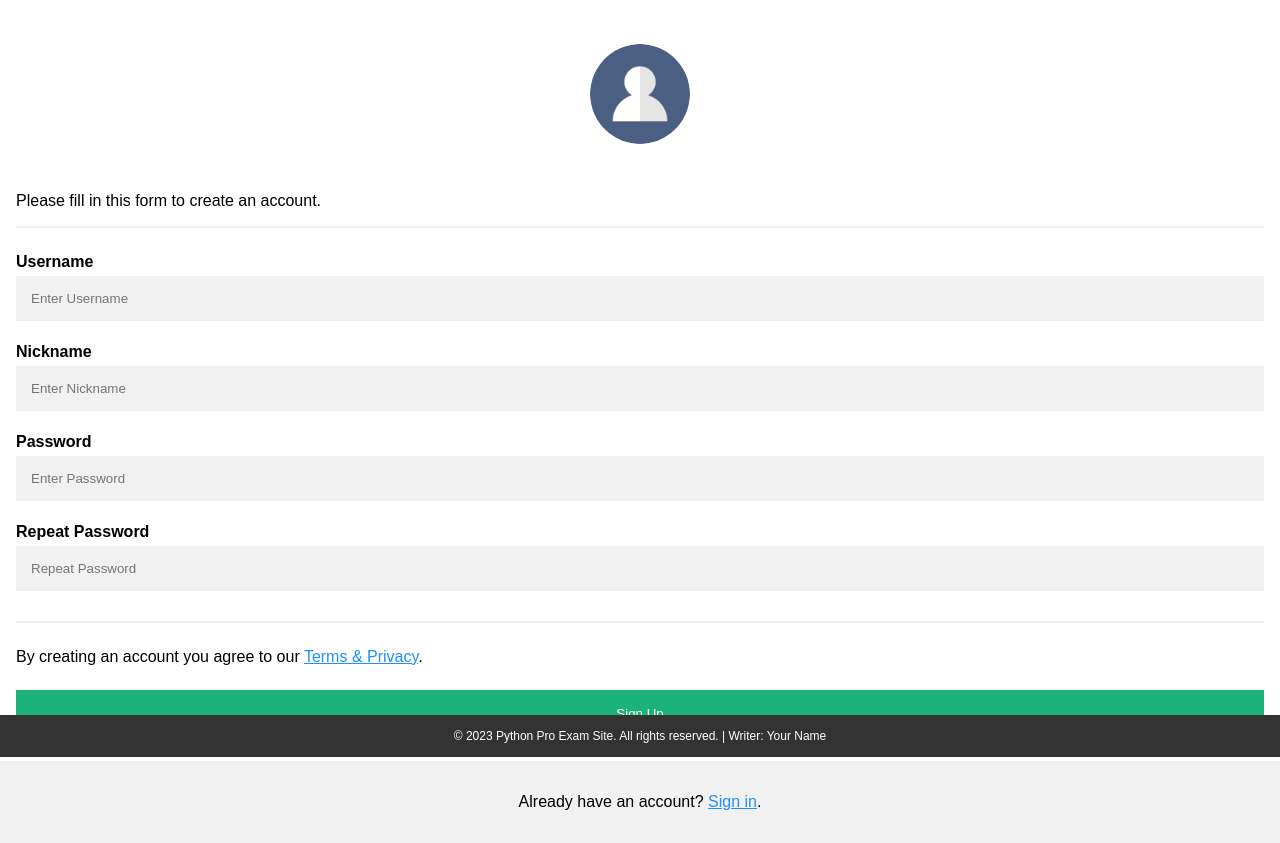
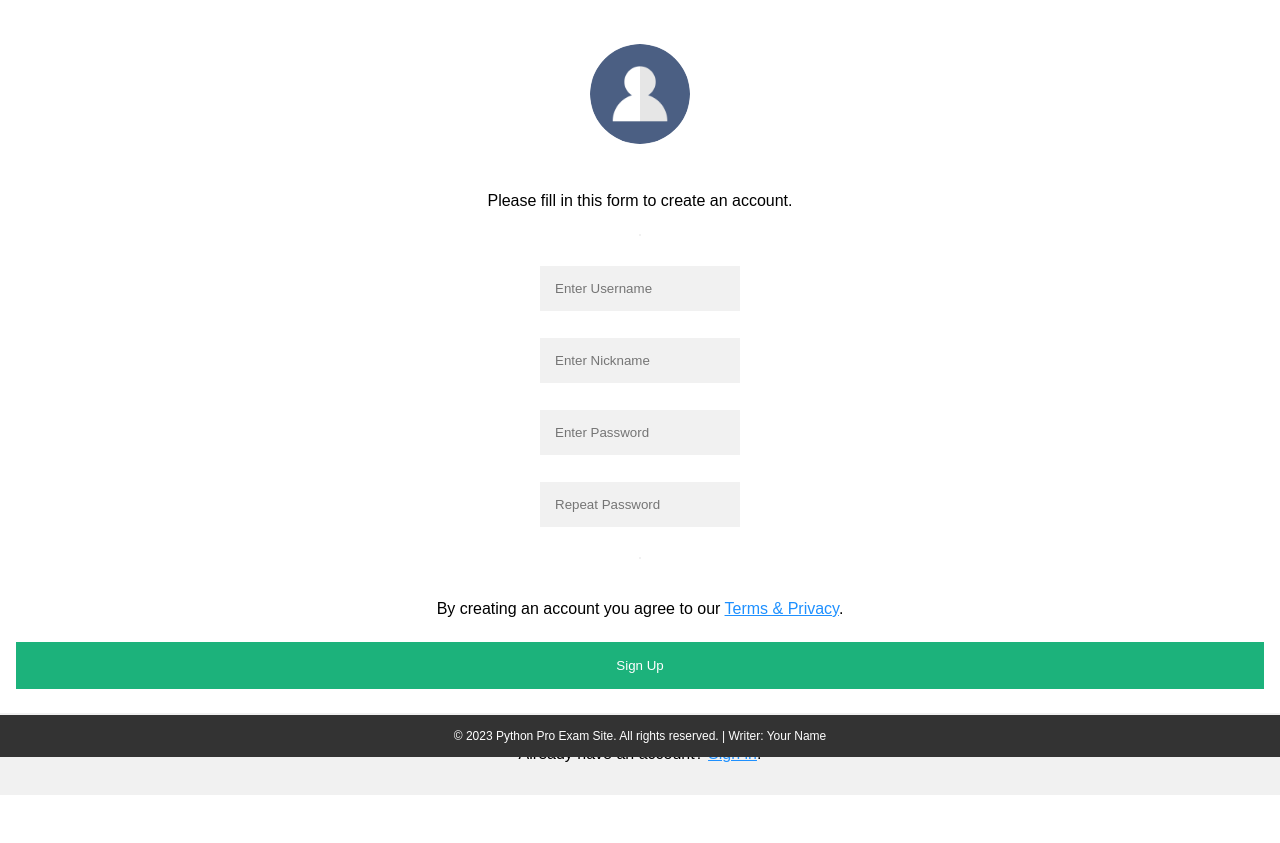
Before and after one commit to sevggii/Python_Web_Project, a Flask app: page /register in a window 1280 px wide. Shown: the part 43-886 px from the top of the page. After the commit the page ends 838 px from the top, so only its background shows below. Run offline with Flask 3, Linux system fonts and the light colour scheme.

Commit message:
text box sizes (Sign Up)

```diff
--- a/templates/register.html
+++ b/templates/register.html
@@ -18,17 +18,24 @@
     .container {
       padding: 16px;
       background-color: white;
+      display: flex;
+      flex-direction: column;
+      justify-content: center;
+      align-items: center;
     }
 
     /* Full-width input fields */
     input[type=text],
     input[type=password] {
-      width: 100%;
+      width: 200px;
+      /*100%;*/
       padding: 15px;
       margin: 5px 0 22px 0;
-      display: inline-block;
+      display: block;
+      /*inline-block;*/
       border: none;
       background: #f1f1f1;
+      /*text-align: center;*/
     }
 
     input[type=text]:focus,
@@ -155,16 +162,16 @@
       <p>Please fill in this form to create an account.</p>
       <hr>
 
-      <label for="username"><b>Username</b></label>
+      <!--<label for="username"><b>Username</b></label>-->
       <input type="text" placeholder="Enter Username" name="username" id="username" required>
 
-      <label for="nickname"><b>Nickname</b></label>
+      <!--<label for="nickname"><b>Nickname</b></label>-->
       <input type="text" placeholder="Enter Nickname" name="nickname" id="nickname" required>
 
-      <label for="psw"><b>Password</b></label>
+      <!--<label for="psw"><b>Password</b></label>-->
       <input type="password" placeholder="Enter Password" name="psw" id="psw" required>
 
-      <label for="psw-repeat"><b>Repeat Password</b></label>
+      <!--<label for="psw-repeat"><b>Repeat Password</b></label>-->
       <input type="password" placeholder="Repeat Password" name="psw-repeat" id="psw-repeat" required>
       <hr>
       <p>By creating an account you agree to our <a href="#">Terms & Privacy</a>.</p>
```
